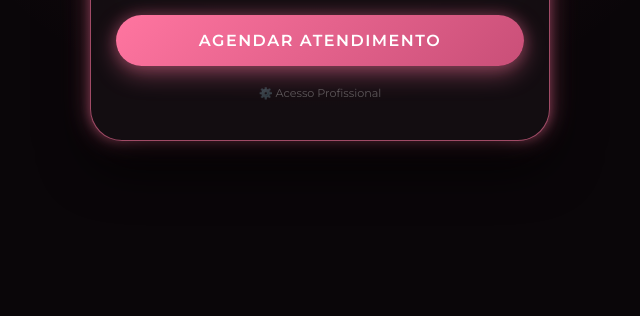
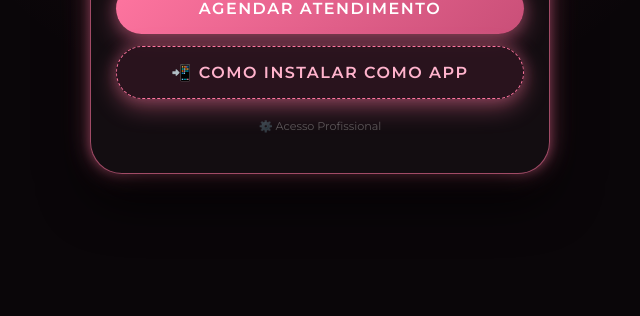
Before and after one commit to judaenglish94-netizen/SalaoAnnie, a plain HTML site: page index.html in a window 1280 px wide. Shown: the part 484-800 px from the top of the page, without its empty margins (320-960 px from the left). Drawn offline with nearby package versions, Linux system fonts and the light colour scheme.

Commit message:
Enhance index.html with PWA support
Add PWA configurations and installation instructions

```diff
--- a/index.html
+++ b/index.html
@@ -4,6 +4,14 @@
     <meta charset="UTF-8">
     <meta name="viewport" content="width=device-width, initial-scale=1.0">
     <title>Annie | Hair Stylist - Agendamento</title>
+    <!-- Configurações para PWA (App) -->
+    <link rel="manifest" href="manifest.json">
+    <meta name="theme-color" content="#ff75a0">
+    <meta name="apple-mobile-web-app-capable" content="yes">
+    <meta name="apple-mobile-web-app-status-bar-style" content="black-translucent">
+    <meta name="apple-mobile-web-app-title" content="Annie Hair">
+    <link rel="apple-touch-icon" href="annielogo.png">
+
     <!-- Fontes do Google -->
     <link href="https://fonts.googleapis.com/css2?family=Cormorant+Garamond:ital,wght@0,400;0,600;0,700;1,400&family=Great+Vibes&family=Montserrat:wght@300;400;500;600&display=swap" rel="stylesheet">
     <!-- Biblioteca Supabase JS -->
@@ -62,7 +70,7 @@
             align-items: center;
         }
 
-        /* Ajuste fino: Zoom de 340% para ocultar a borda antiga e posicionamento central exato do "Am" */
+        /* Logo centralizada com zoom ajustado */
         .logo-container {
             width: 130px;
             height: 130px;
@@ -145,6 +153,14 @@
             margin-top: 15px;
             box-shadow: 0 0 12px rgba(255, 117, 160, 0.3);
             font-size: 0.9rem;
+        }
+
+        .btn-install {
+            background: rgba(45, 20, 32, 0.9);
+            border: 1px dashed var(--rose-primary);
+            color: var(--rose-light);
+            margin-top: 12px;
+            font-size: 0.85srem;
         }
 
         .screen {
@@ -318,7 +334,6 @@
 <body>
 
     <div class="container">
-        <!-- Logo perfeitamente centralizada e com zoom ajustado -->
         <div class="logo-container"></div>
 
         <div class="brand-header">
@@ -329,6 +344,7 @@
         <!-- TELA 1: HOME -->
         <div id="home-screen" class="screen active">
             <button class="btn-luxury" onclick="goToScreen('booking-screen')">Agendar Atendimento</button>
+            <button class="btn-luxury btn-install" onclick="showInstallInstructions()">📲 Como instalar como App</button>
             <div class="admin-footer" onclick="openAdminPanel()">⚙️ Acesso Profissional</div>
         </div>
 
@@ -384,6 +400,16 @@
             document.getElementById(screenId).classList.add('active');
             if(screenId === 'booking-screen') {
                 loadAvailableSpots();
+            }
+        }
+
+        function showInstallInstructions() {
+            let isIOS = /iPad|iPhone|iPod/.test(navigator.userAgent) && !window.MSStream;
+
+            if (isIOS) {
+                alert("🍎 Para instalar no seu iPhone (iOS):\n\n1. Toque no ícone de Compartilhar (o quadrado com a seta para cima ⎋) na barra inferior do Safari.\n2. Role as opções para baixo e toque em 'Adicionar à Tela de Início'.\n3. Toque em 'Adicionar' no canto superior direito. Pronto!");
+            } else {
+                alert("🤖 Para instalar no seu Android:\n\n1. Toque no menu do navegador (os três pontinhos no canto superior direito).\n2. Selecione 'Instalar aplicativo' ou 'Adicionar à tela inicial'.\n3. Confirme e o app da Annie estará no seu celular!");
             }
         }
 
@@ -531,7 +557,7 @@
                     let agendamentoParaApagar = data[indexNum];
                     let confirma = confirm(`Deseja realmente liberar o horário de ${agendamentoParaApagar.cliente_nome} (${agendamentoParaApagar.data_agendamento} às ${agendamentoParaApagar.horario})?`);
                     if (confirma) {
-                        await supabaseClient.from('agendamentos').delete().eq('id', agendamentoParaApagar.id);
+                        await supabaseClient.from('agendamentos').delete().eq('id', agendamentoParaApager.id);
                         alert("Horário liberado com sucesso! Ele já está disponível novamente no site.");
                     }
                 } else {
```
